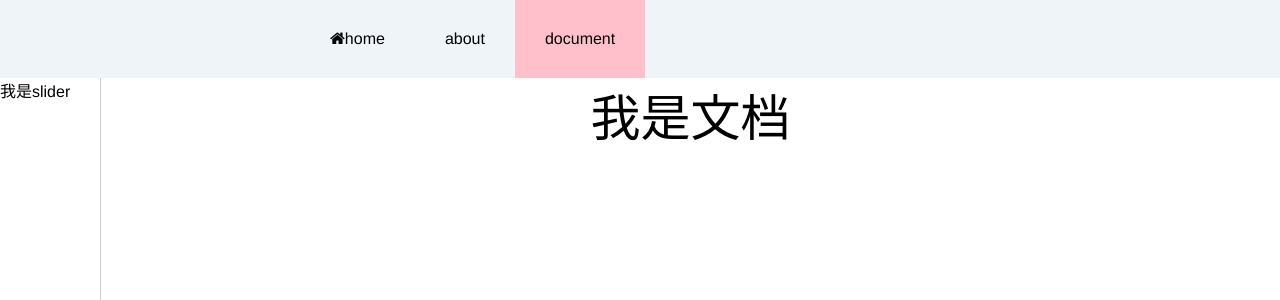
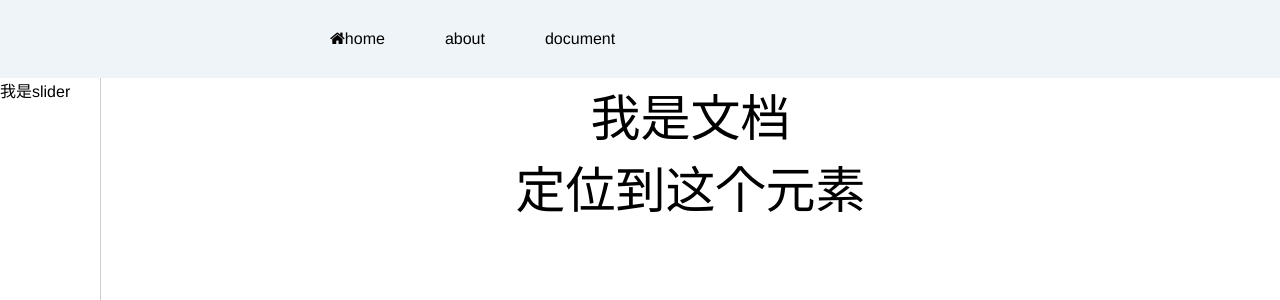
Before and after one commit to tutu9706/new-project, a Vue app: page /document in a window 1280 px wide. Shown: the top 300 px of the page. Built offline with nearby package versions, Linux system fonts and the light colour scheme.

Commit message:
滚动scrollBehavior(){}
scrollBehavior(to,from,savePosition){
    return {x:0,y:0}
}

```diff
--- a/src/App.vue
+++ b/src/App.vue
@@ -22,7 +22,7 @@
         </router-link>
 
         <router-link
-          to="/document"
+          to="/document#abc"
           tag="li"
           active-class="activeClass"
         >
--- a/src/components/Home.vue
+++ b/src/components/Home.vue
@@ -1,5 +1,5 @@
 <template>
-    <div class="a">我是首页</div>
+    <div style="height:2000px;" class="a">我是首页</div>
 </template>
 <script>
 export default {
--- a/src/components/document.vue
+++ b/src/components/document.vue
@@ -1,5 +1,9 @@
 <template>
-    <div class="a">我是文档</div>
+    <div class="a">
+      我是文档
+      <p id="abc">定位到这个元素</p>
+    </div>
+
 </template>
 <script>
 export default {
--- a/src/router/index.js
+++ b/src/router/index.js
@@ -1,5 +1,6 @@
 import Vue from 'vue'
 import VueRouter from 'vue-router'
+//注册VueRouter 才能使用</router-view>或</router-link>的标签
 Vue.use(VueRouter)
 import home from '@/components/Home.vue'
 import about from '@/components/about.vue'
@@ -13,8 +14,27 @@ import hobby from '@/view/hobby'
 import slider from '@/view/slider'
 
 let router = new VueRouter({
-  mode: 'history',
-  linkActiveClass:'is-active',
+  mode: 'history',//历史模式    否则url上会出现hash（可以去掉试试看）
+  linkActiveClass:'is-active',//给</router-link>添加active-class是同样的效果
+  scrollBehavior(to,from,savePosition){//点击浏览器前进后退或切换导航触发
+    console.log(to);//要进入的目标路由对象   要去向哪里
+    console.log(from);//离开的路由对象   从哪里来
+    console.log(savePosition); //记录滚动条的坐标  点击前进后退的时候记录值
+
+    if(to.hash){
+      //定位到组件中有hash的那个地方    设置方法：1.路由中增加#abc  2.组建中设置id="abc"
+      return {
+        selector:to.hash
+      }
+    }
+
+    /*if(savePosition){ //如果savePosition存在  这个函数的返回值就可以设置滚动条的位置
+      return savePosition;
+    }else{
+      return {x:0,y:0}
+    }*/
+
+  },
   routes: [
     {
       path:'/',
@@ -31,6 +51,21 @@ let router = new VueRouter({
       // name:'About',
       component: about,
       children:[
+        // {
+        //   path:'study',//写成字符串就代表/about下的子路由了
+        //   name:'About',
+        //   component:study
+        // },
+        // {
+        //   path:'work',  //  字符串形式相当于/about/work
+        //   name:'Work',
+        //   component:work
+        // },
+        // {
+        //   path:'hobby',// /hobby
+        //   name:'Hobby',
+        //   component:hobby
+        // },
         {
           path:'',//默认的子路由 /about     空字符串
           name:'About',
```
